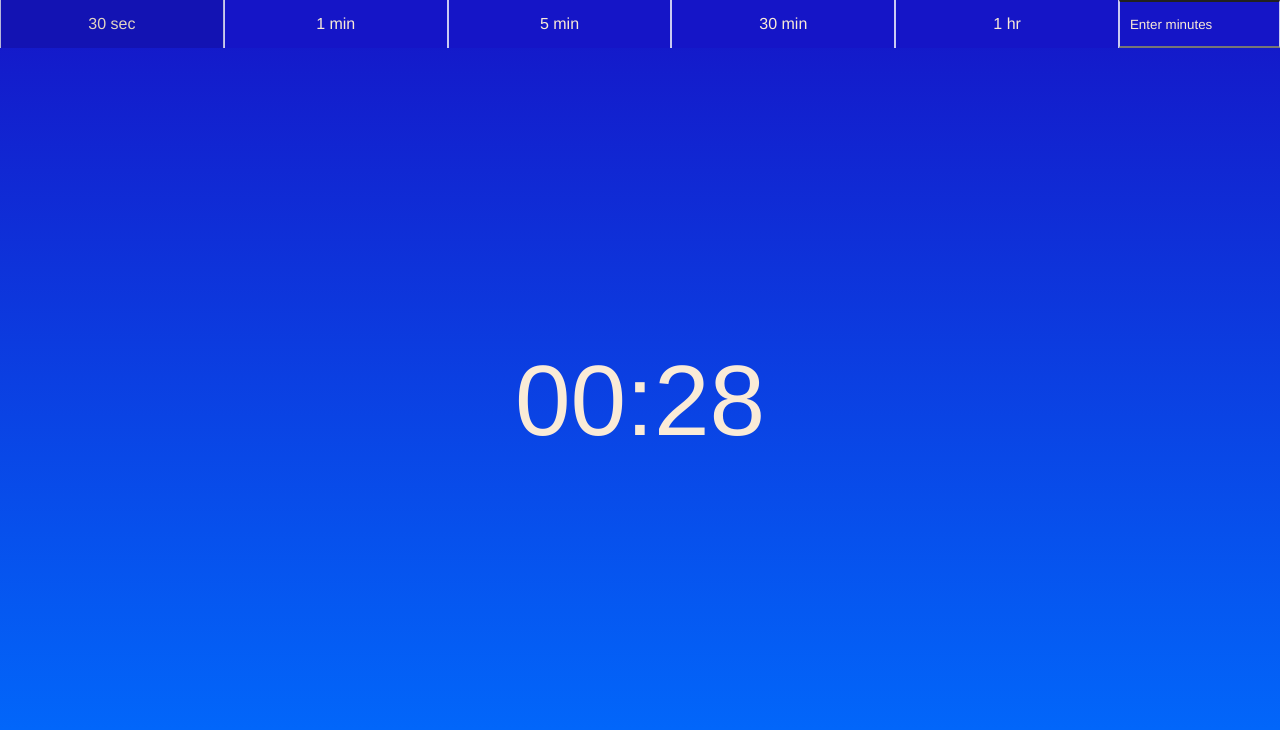
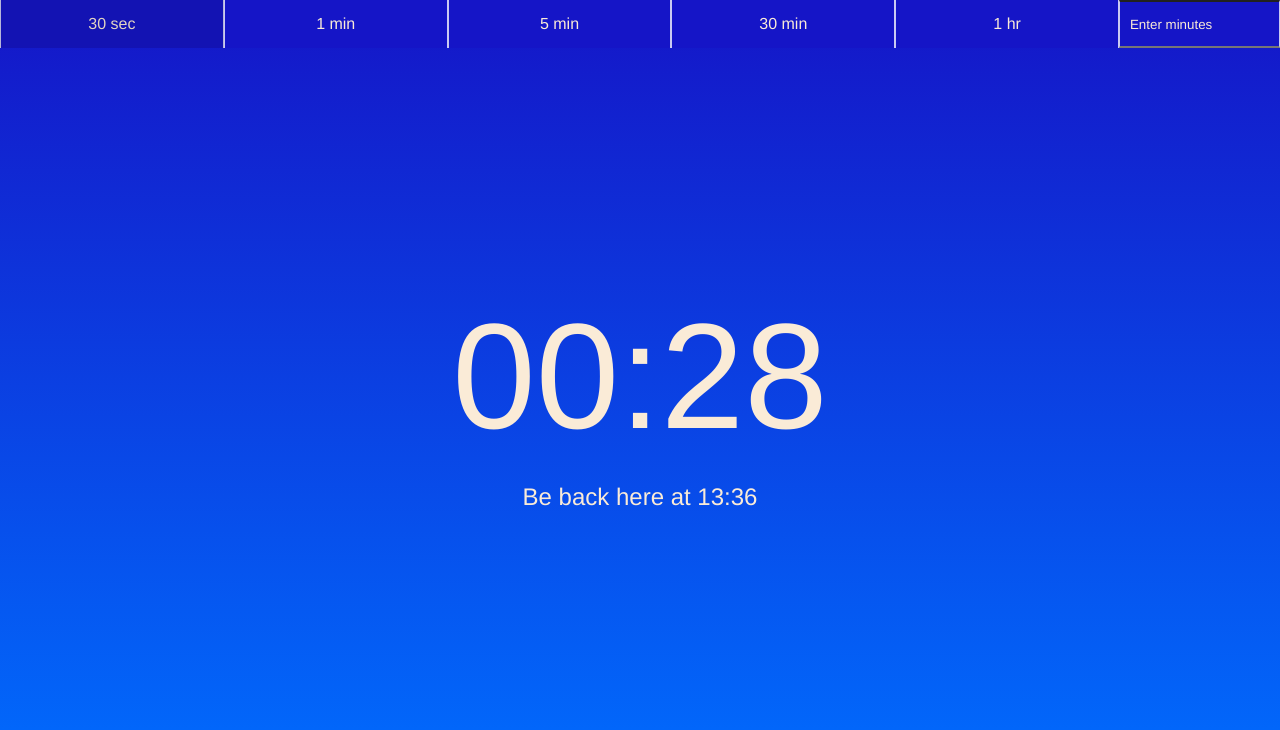
Before and after one commit to AlexWardill/29_js30_countdown_clock, a plain HTML site: page index.html in a window 1280 px wide. Both pictures are taken after a click on the element "30 sec". Drawn offline with Linux system fonts and the light colour scheme.

Commit message:
finished 1

```diff
--- a/script.js
+++ b/script.js
@@ -11,8 +11,14 @@ countdownTime.innerText = '00:00';
 navItems.forEach(item => item.addEventListener('click', (e) => timer(e.target.dataset.time)));
 
 function timer(seconds) {
+    displayTimeLeft(seconds);
+    clearInterval(countdown);
+
     const now = Date.now();
     const then = now + seconds * 1000;
+
+    displayEndTime(then);
+
     countdown = setInterval(() => {
         const remaining = Math.round((then - Date.now()) / 1000);
         if (remaining < 0) {
@@ -24,26 +30,27 @@ function timer(seconds) {
 }
 
 function displayTimeLeft(remaining) {
-    console.log(remaining);
 
     let hours = Math.floor(remaining / 3600).toString();
-    let minutes = Math.floor(remaining / 60).toString();
+    let minutes = Math.floor(remaining / 60 % 60).toString();
     let seconds = (remaining % 60).toString();
-    console.log(`${hours} : ${minutes} : ${seconds}`);
+    //console.log(`${hours} : ${minutes} : ${seconds}`);
 
+    // THIS IS SO UGLY!!
     if (hours == 0) {
         hours = '';
     } else if (hours < 10) {
         hours = '0' + hours + ':';
-    } else {hours += ';'}
+    } else {hours += ':'}
     if (minutes < 10) {
         minutes = '0' + minutes;
+
     } if (seconds < 10) {
         seconds = '0' + seconds;
     }
 
     let finalTime = hours + minutes + ':' + seconds;
-
+    document.title = finalTime;
     countdownTime.innerText = finalTime;
 }
 
@@ -56,3 +63,11 @@ userInput.addEventListener('change', (e) => {
     }
     timer(e.target.value * 60);
 })
+
+
+function displayEndTime(timestamp) {
+    const thenDate = new Date(timestamp);
+    const thenHours = thenDate.getHours();
+    const thenMinutes = thenDate.getMinutes()
+    returnTime.innerText = `Be back here at ${thenHours}:${thenMinutes}`;
+}
--- a/style.css
+++ b/style.css
@@ -71,7 +71,13 @@ nav:first-child {
 }
 
 #countdown {
-    font-size: 100px;
+    font-size: 150px;
+}
+
+#return-time {
+    text-align: center;
+    font-size: 1.5em;
+    margin-top: 20px;
 }
 
 /* Chrome, Safari, Edge, Opera */
```
